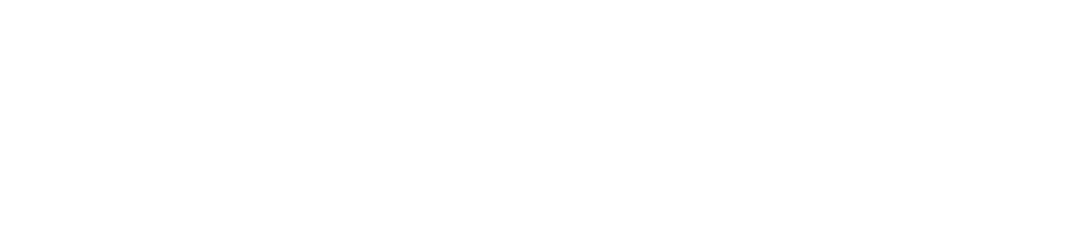
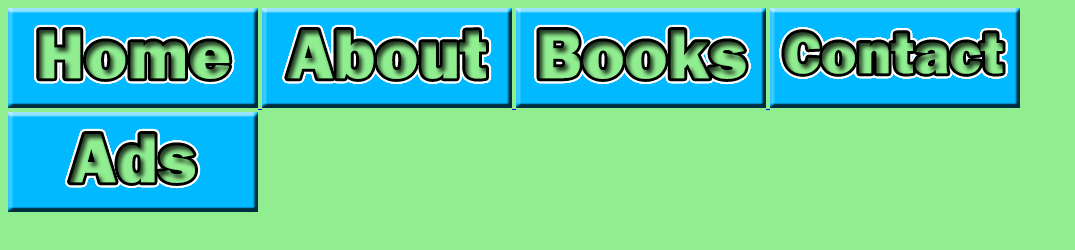
Before and after one commit to ChrisMathews393/Oregon-Trail-Publications, a plain HTML site: page Books.html in a window 1280 px wide. Shown: the whole page, without its empty margins (0-1075 px from the left). Drawn offline with Linux system fonts and the light colour scheme.

Commit message:
Added images to links, added links to all pages
Added original PSD files and PNGs, added top links to all pages. Need to add content to each page, as well as resize the images/make them scale properly.

```diff
--- a/AdPage.html
+++ b/AdPage.html
@@ -0,0 +1,13 @@
+<html>
+<head>
+    <link rel="stylesheet" href="OTP.css">
+</head>
+<body>
+<ul>
+    <li>  <a href="index.html"> <img src="Home-Button.png"> </a> </li>
+    <li>  <a href="About.html"> <img src="About.png"> </a> </li>
+    <li>  <a href="Books.html"> <img src="Books.png"> </a> </li>
+    <li>  <a href="Contact.html"> <img src="Contact.png"> </a></li>
+    <li>  <a href="AdPage.html"> <img src="Ads.png"> </a></li>
+
+</ul>
--- a/Books.html
+++ b/Books.html
@@ -0,0 +1,13 @@
+<html>
+<head>
+    <link rel="stylesheet" href="OTP.css">
+</head>
+<body>
+<ul>
+    <li>  <a href="index.html"> <img src="Home-Button.png"> </a> </li>
+    <li>  <a href="About.html"> <img src="About.png"> </a> </li>
+    <li>  <a href="Books.html"> <img src="Books.png"> </a> </li>
+    <li>  <a href="Contact.html"> <img src="Contact.png"> </a></li>
+    <li>  <a href="AdPage.html"> <img src="Ads.png"> </a></li>
+
+</ul>
```
Also changed, not shown: About.html (+8 -0 lines), Contact.html (+13 -0 lines), index.html (+4 -4 lines), About.png (added), Ads.png (added), Books.png (added), Contact.png (added), 4 other files.
